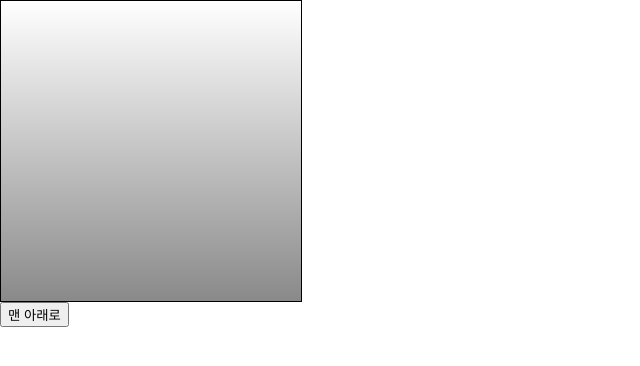
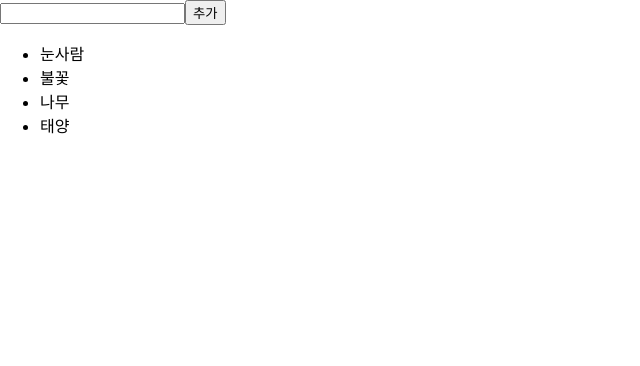
Before and after one commit to BahngJH/velopertReactTutorial, a React (Create React App) app: page / in a window 1280 px wide. Shown: the top 366 px of the page, without its empty margins (0-640 px from the left). Built offline with nearby package versions, Linux system fonts and the light colour scheme.

Commit message:
컴포넌트의 반복

```diff
--- a/src/App.js
+++ b/src/App.js
@@ -5,15 +5,17 @@
 //import EventPractice_function from "./EventPractice_function";
 import ValidationSample from "./ValidationSample";
 import ScrollBox from "./ScrollBox";
+import IterationSample from "./IterationSample";
 
 class App extends Component {
   render() {
     return (
       <div>
-        <ScrollBox ref={ref => (this.scrollBox = ref)} />
+        {/* <ScrollBox ref={ref => (this.scrollBox = ref)} />
         <button onClick={() => this.scrollBox.scrollToBottom()}>
           맨 아래로
-        </button>
+        </button> */}
+        <IterationSample />
       </div>
     );
   }
--- /dev/null
+++ b/src/IterationSample.js
@@ -0,0 +1,45 @@
+import React, { useState } from "react";
+
+const IterationSample = () => {
+  //const names = ["눈사람", "얼음", "눈", "바람"];
+  //const nameList = names.map(name, index => <li key={index}>{name}</li>);
+  const [names, setNames] = useState([
+    { id: 1, text: "눈사람" },
+    { id: 2, text: "불꽃" },
+    { id: 3, text: "나무" },
+    { id: 4, text: "태양" }
+  ]);
+  const [InputText, setInputText] = useState("");
+  const [nextId, setNextId] = useState(5);
+
+  const onChage = e => setInputText(e.target.value);
+  const onClick = () => {
+    const nextNames = names.concat({
+      id: nextId,
+      text: InputText
+    });
+    setNextId(nextId + 1);
+    setNames(nextNames);
+    setInputText("");
+  };
+  const onRemove = id => {
+    const nextNames = names.filter(name => name.id !== id);
+    setNames(nextNames);
+  };
+
+  const namesList = names.map(name => (
+    <li key={name.id} onDoubleClick={() => onRemove(name.id)}>
+      {name.text}
+    </li>
+  ));
+
+  return (
+    <>
+      <input value={InputText} onChange={onChage} />
+      <button onClick={onClick}>추가</button>
+      <ul>{namesList}</ul>
+    </>
+  );
+};
+
+export default IterationSample;
```
